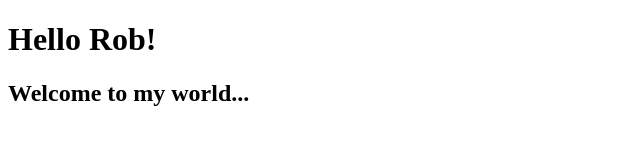
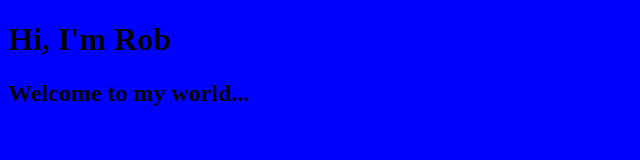
Before and after one commit to RobInglisDev/site1, a plain HTML site: page index.html in a window 1280 px wide. Shown: the whole page, without its empty margins (0-640 px from the left). Drawn offline with Linux system fonts and the light colour scheme.

Commit message:
Added CSS and favicon

```diff
--- /dev/null
+++ b/css/main.css
@@ -0,0 +1,3 @@
+body {
+    background-color: blue
+}
--- a/index.html
+++ b/index.html
@@ -4,10 +4,12 @@
     <meta charset="UTF-8">
     <meta name="viewport" content="width=device-width, initial-scale=1.0">
     <meta http-equiv="X-UA-Compatible" content="ie=edge">
+    <link rel="stylesheet" href="css/main.css">
+    <link rel="icon" href="img/favicon.ico">
     <title>Document</title>
 </head>
 <body>
-    <h1>Hello Rob!</h1>
+    <h1>Hi, I'm Rob</h1>
     <h2>Welcome to my world...</h2>
 </body>
 </html>
```
Also changed, not shown: img/favicon.ico (added).
